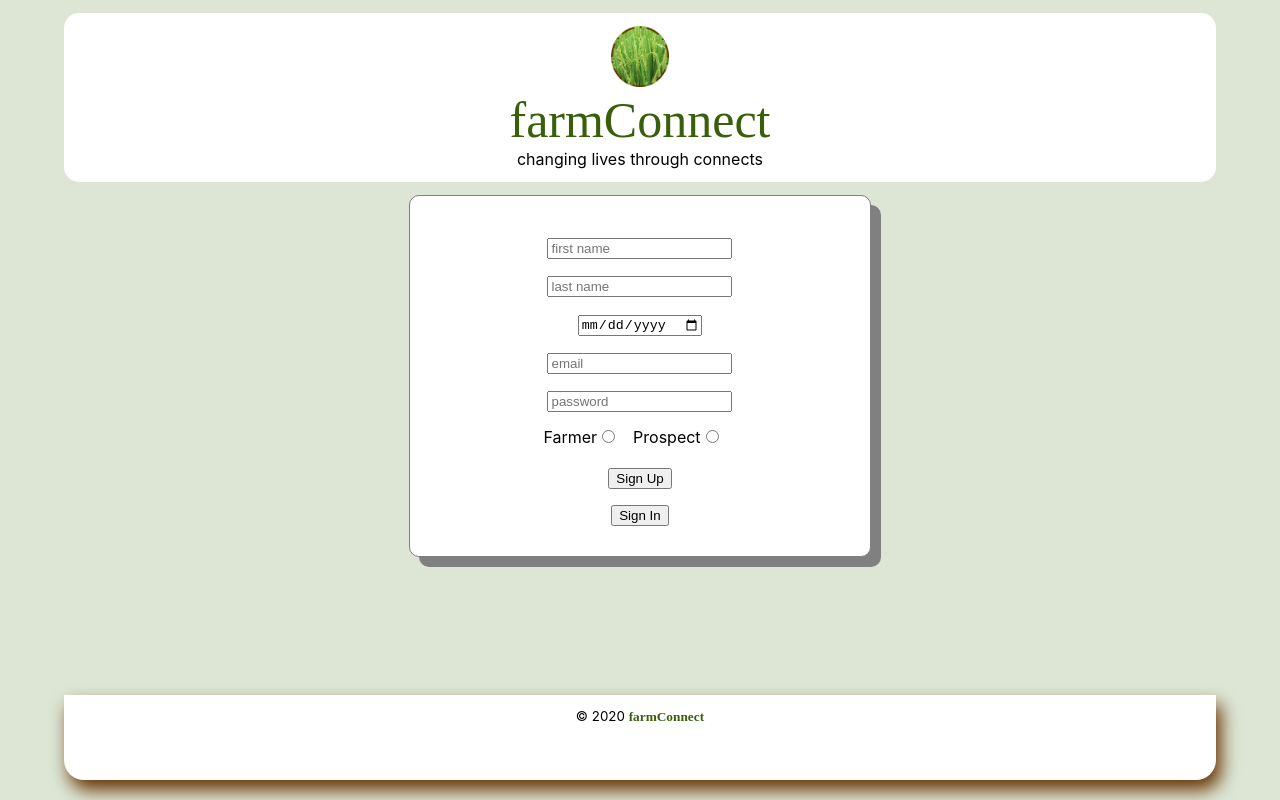
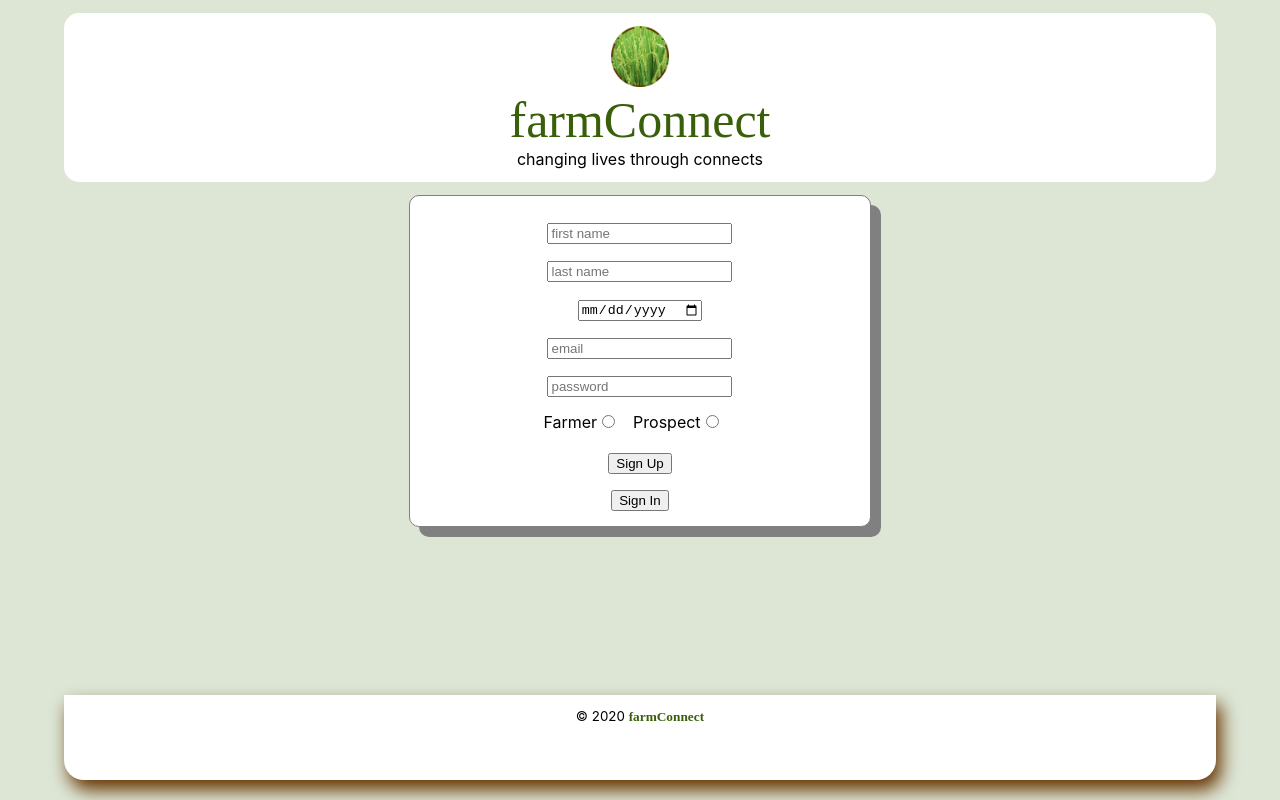
Before and after one commit to coula3/farm-connect, a React (Create React App) app in the folder farm-connect-frontend/: page /signup in a window 1280 px wide. Built offline with nearby package versions, Linux system fonts and the light colour scheme.

Commit message:
change class name of main div on SignIn

```diff
--- a/farm-connect-frontend/src/containers/SignIn/SignIn.css
+++ b/farm-connect-frontend/src/containers/SignIn/SignIn.css
@@ -1,4 +1,4 @@
-.main_div {
+.SignIn_main_div {
     margin: auto;
     width: 40%;
     border: solid 1px grey;
--- a/farm-connect-frontend/src/containers/SignIn/SignIn.js
+++ b/farm-connect-frontend/src/containers/SignIn/SignIn.js
@@ -50,7 +50,7 @@ class SignIn extends Component {
 
     render() {
         return (
-            <div className="main_div">
+            <div className="SignIn_main_div">
                 <form id="signin_form" onSubmit={this.handleSubmit}>
                     <p><input className="sign_in_input" type="text" name="email" placeholder="email" value={this.state.user.email} onChange={this.handleChange} /></p>
                     <p><input className="sign_in_input" type="password" name="password" placeholder="password" value={this.state.user.password} onChange={this.handleChange} /></p>
```
